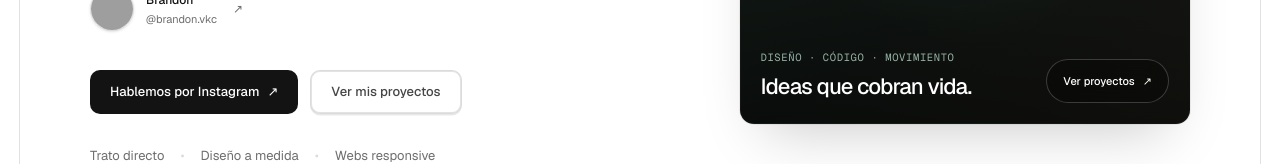
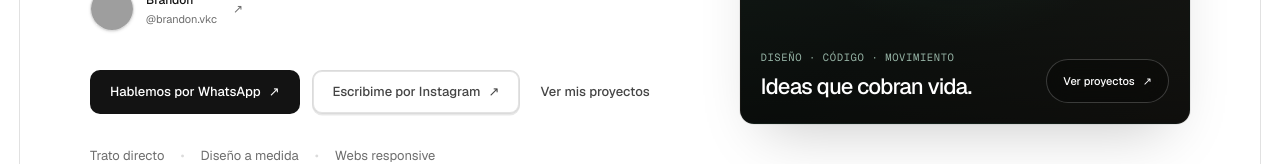
Before and after one commit to eduardobranlee2023-spec/Brandon.dev, a Next.js app: page / in a window 1280 px wide. Shown: the part 527-691 px from the top of the page. Built offline with nearby package versions, Linux system fonts and the light colour scheme; grey boxes are pictures that could not be loaded.

Commit message:
Actualizar enlaces de contacto a WhatsApp en la página principal y en las interacciones de landing

```diff
--- a/app/page.tsx
+++ b/app/page.tsx
@@ -11,6 +11,8 @@ import {
 import { PortfolioGrid } from "@/components/site/portfolio-grid";
 
 const instagramUrl = "https://www.instagram.com/brandon.vkc/";
+const whatsappUrl =
+  "https://wa.me/5491151382047?text=Hola%20Brandon%2C%20vi%20tu%20landing%20y%20me%20gustar%C3%ADa%20hablar%20sobre%20mi%20proyecto.";
 
 const services = [
   {
@@ -111,18 +113,27 @@ export default function Home() {
 
                   <div className="mt-7 flex flex-wrap items-center gap-3 sm:mt-8">
                     <a
-                      href={instagramUrl}
+                      href={whatsappUrl}
                       target="_blank"
                       rel="noreferrer"
                       className="press inline-flex min-h-11 items-center rounded-[10px] px-4 text-[12.5px] font-medium sm:px-5 sm:text-[13px]"
                       style={{ background: "var(--ink)", color: "var(--panel)" }}
                     >
-                      Hablemos por Instagram
+                      Hablemos por WhatsApp
+                      <span aria-hidden="true" className="ml-2">↗</span>
+                    </a>
+                    <a
+                      href={instagramUrl}
+                      target="_blank"
+                      rel="noreferrer"
+                      className="mat-cap press inline-flex min-h-11 items-center rounded-[10px] border border-hairline px-4 text-[12.5px] font-medium text-ink-2 hover:text-ink sm:px-5 sm:text-[13px]"
+                    >
+                      Escribime por Instagram
                       <span aria-hidden="true" className="ml-2">↗</span>
                     </a>
                     <a
                       href="#portfolio"
-                      className="mat-cap press inline-flex min-h-11 items-center rounded-[10px] border border-hairline px-4 text-[12.5px] font-medium text-ink-2 hover:text-ink sm:px-5 sm:text-[13px]"
+                      className="inline-flex min-h-11 items-center px-2 text-[12.5px] font-medium text-ink-2 hover:text-ink sm:text-[13px]"
                     >
                       Ver mis proyectos
                     </a>
@@ -240,6 +251,11 @@ export default function Home() {
                   </p>
 
                   <div className="mt-6 space-y-3">
+                    <a href={whatsappUrl} target="_blank" rel="noreferrer" className="mat-row flex min-h-12 items-center justify-between gap-3 rounded-[12px] px-4 py-3 text-[13px] text-ink hover:text-ink">
+                      <span>WhatsApp</span>
+                      <span className="text-ink-2">+54 9 11 5138-2047</span>
+                      <span aria-hidden="true">↗</span>
+                    </a>
                     <a href={instagramUrl} target="_blank" rel="noreferrer" className="mat-row flex min-h-12 items-center justify-between gap-3 rounded-[12px] px-4 py-3 text-[13px] text-ink hover:text-ink">
                       <span>Instagram</span>
                       <span className="text-ink-2">@brandon.vkc</span>
@@ -259,10 +275,14 @@ export default function Home() {
                   </div>
 
                   <p className="max-w-[42ch] text-[14px] leading-[1.8] text-ink-2">
-                    No hace falta tener todo definido. Escribime por Instagram qué querés crear, mejorar o resolver, y vemos juntos cómo empezar.
+                    No hace falta tener todo definido. Escribime por WhatsApp qué querés crear, mejorar o resolver, y vemos juntos cómo empezar. Si preferís, también podés contactarme por Instagram.
                   </p>
-                  <a href={instagramUrl} target="_blank" rel="noreferrer" className="press mt-6 inline-flex min-h-11 items-center gap-3 rounded-[10px] px-4 text-[12.5px] font-medium sm:px-5 sm:text-[13px]" style={{ background: "var(--ink)", color: "var(--panel)" }}>
-                    Escribime en Instagram
+                  <a href={whatsappUrl} target="_blank" rel="noreferrer" className="press mt-6 inline-flex min-h-11 items-center gap-3 rounded-[10px] px-4 text-[12.5px] font-medium sm:px-5 sm:text-[13px]" style={{ background: "var(--ink)", color: "var(--panel)" }}>
+                    Escribime por WhatsApp
+                    <span aria-hidden="true">↗</span>
+                  </a>
+                  <a href={instagramUrl} target="_blank" rel="noreferrer" className="mat-cap press mt-3 inline-flex min-h-11 items-center gap-3 rounded-[10px] border border-hairline px-4 text-[12.5px] font-medium text-ink-2 hover:text-ink sm:px-5 sm:text-[13px]">
+                    Contactame por Instagram
                     <span aria-hidden="true">↗</span>
                   </a>
                 </div>
@@ -278,6 +298,7 @@ export default function Home() {
             <span className="text-[13px] font-medium tracking-[-0.04em] text-ink">Brandon.dev</span>
           </div>
           <div className="flex items-center gap-5">
+            <a href={whatsappUrl} target="_blank" rel="noreferrer" className="inline-flex min-h-11 items-center hover:text-ink">WhatsApp ↗</a>
             <a href={instagramUrl} target="_blank" rel="noreferrer" className="inline-flex min-h-11 items-center hover:text-ink">@brandon.vkc ↗</a>
           </div>
         </footer>
--- a/components/site/landing-interactions.tsx
+++ b/components/site/landing-interactions.tsx
@@ -37,7 +37,7 @@ const questions: AccordionItem[] = [
   {
     id: "quote",
     title: "¿Cómo pedimos un presupuesto?",
-    content: <p>Escribime por Instagram con una descripción de tu proyecto. Con el alcance claro, te preparo una propuesta.</p>,
+    content: <p>Escribime por WhatsApp con una descripción de tu proyecto. Con el alcance claro, te preparo una propuesta.</p>,
   },
 ];
 
```
